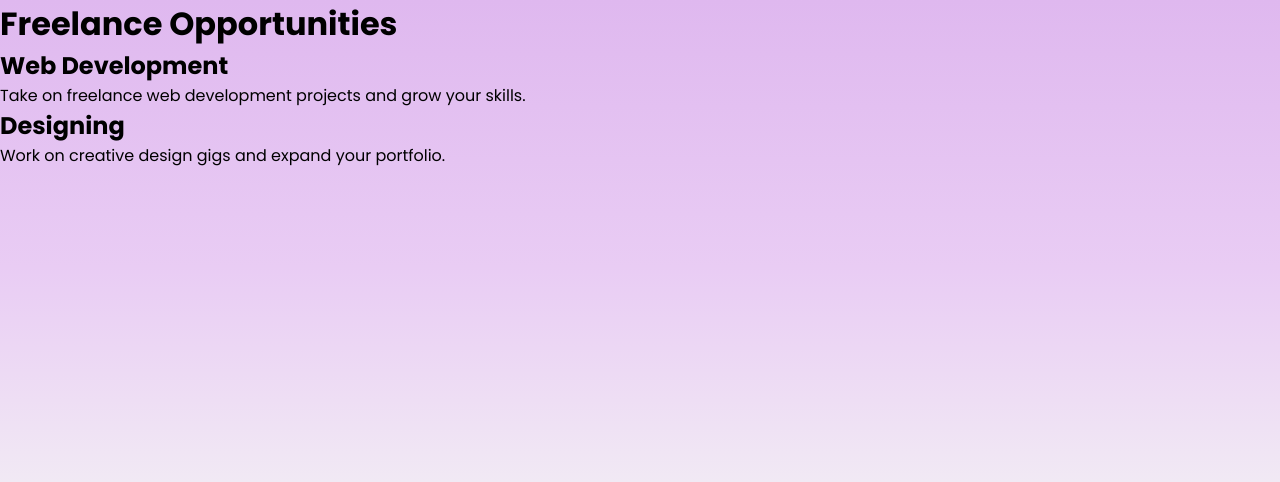
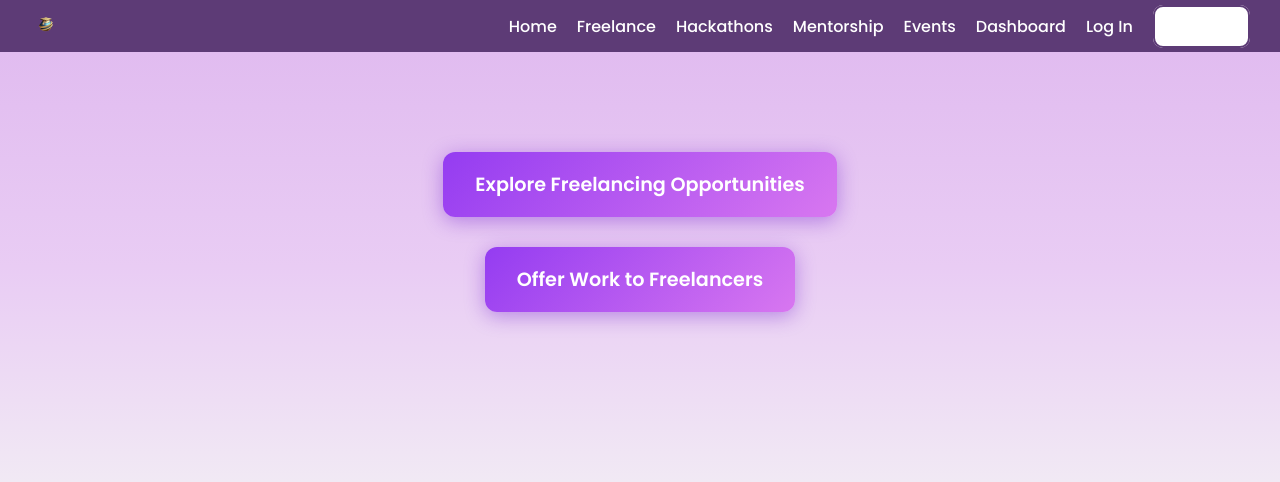
Before and after one commit to AnshulAlgoS/campushustleOG, a React (Create React App) app: page /freelance in a window 1280 px wide. Shown: the top 482 px of the page. Built offline with nearby package versions, Linux system fonts and the light colour scheme; no server answers.

Commit message:
Update FreelancePage.js

```diff
--- a/src/views/FreelancePage.js
+++ b/src/views/FreelancePage.js
@@ -1,43 +1,34 @@
-import React, { useState } from 'react';
+import React from 'react';
 import './FreelancePage.css';
 import logo from '../assets/images/CL1.png';
-import UserMenu from '../components/UserMenu';
+import { Link } from 'react-router-dom';
 
-const FreelancePage = ({ user, navigateTo, handleLogout, openAuthModal, onProfileClick }) => {
-  const [menuOpen, setMenuOpen] = useState(false);
-  const [designMsgVisible, setDesignMsgVisible] = useState(false);
-
+const FreelancePage = () => {
   return (
-    <div className="freelance-page">
-      {/* Page Content */}
-      <h1 className="freelance-title">Freelance Opportunities</h1>
-
-      <div className="freelance-cards">
-        <div
-          className="freelance-card webdev"
-          onClick={() => navigateTo('freelance/webdev')}
-          style={{ cursor: 'pointer' }}
-        >
-          <h2>Web Development</h2>
-          <p>Take on freelance web development projects and grow your skills.</p>
-        </div>
-
-        <div
-          className="freelance-card design"
-          onClick={() => setDesignMsgVisible(true)} // add click
-          style={{ cursor: 'pointer' }}
-        >
-          <h2>Designing</h2>
-          <p>Work on creative design gigs and expand your portfolio.</p>
+    <div className="freelance-container">
+      <div className="navbar">
+        <img src={logo} alt="Campus Hustle Logo" className="logo" />
+        <div className="nav-links">
+          <Link to="/">Home</Link>
+          <Link to="/freelance">Freelance</Link>
+          <Link to="/hackathons">Hackathons</Link>
+          <Link to="/mentorship">Mentorship</Link>
+          <Link to="/events">Events</Link>
+          <Link to="/dashboard">Dashboard</Link>
+          <Link to="/login">Log In</Link>
+          <Link to="/signup" className="signup-btn">Sign Up</Link>
         </div>
       </div>
 
-      {/* Show message on clicking Designing */}
-      {designMsgVisible && (
-        <div className="design-message">
-          <p>🚧 We're currently working on this section. Stay tuned!</p>
-        </div>
-      )}
+      <div className="freelance-content">
+        <Link to="/explore-freelance" className="freelance-btn">
+          Explore Freelancing Opportunities
+        </Link>
+       <Link to="/offer-work" className="freelance-btn">
+  Offer Work to Freelancers
+</Link>
+
+      </div>
     </div>
   );
 };
```
